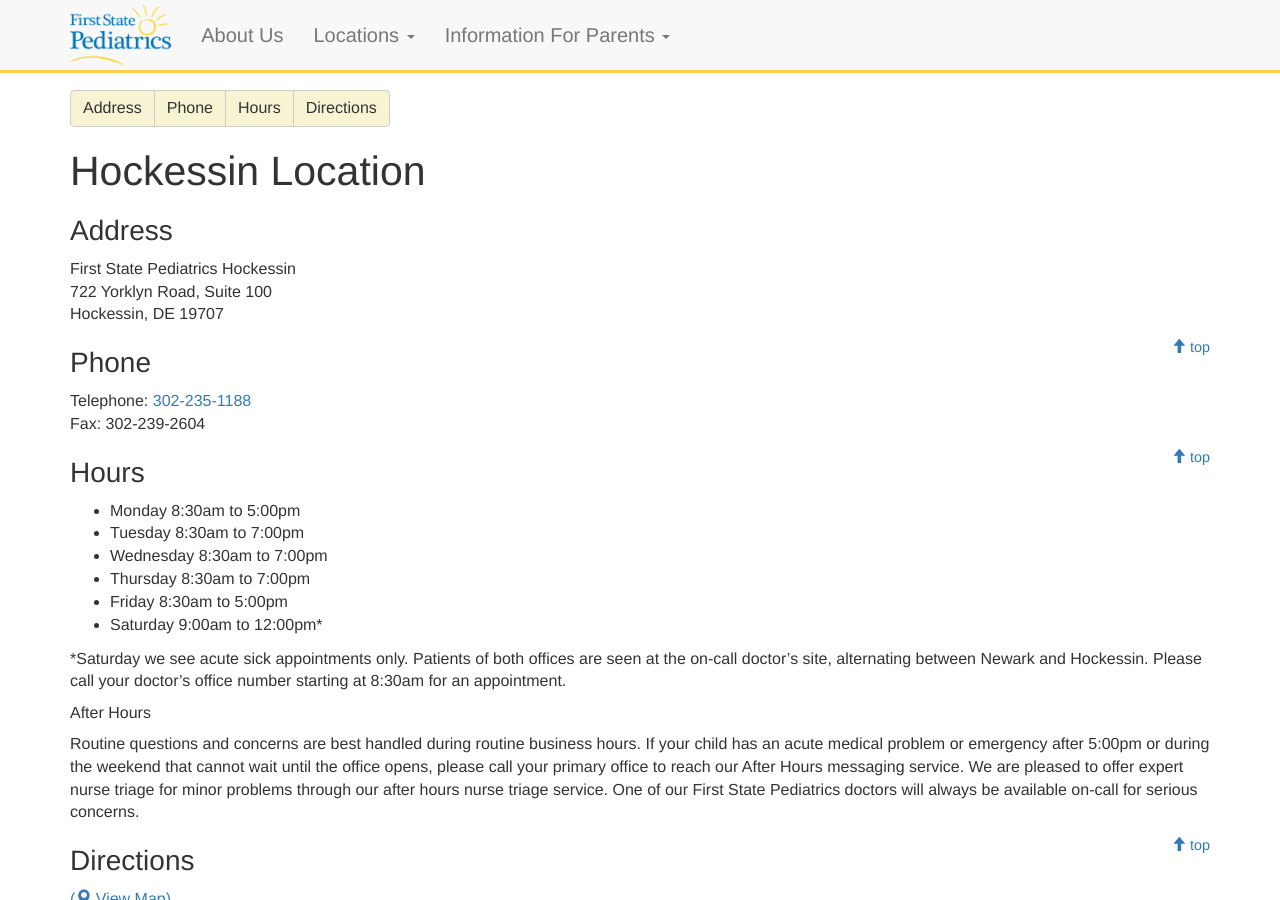
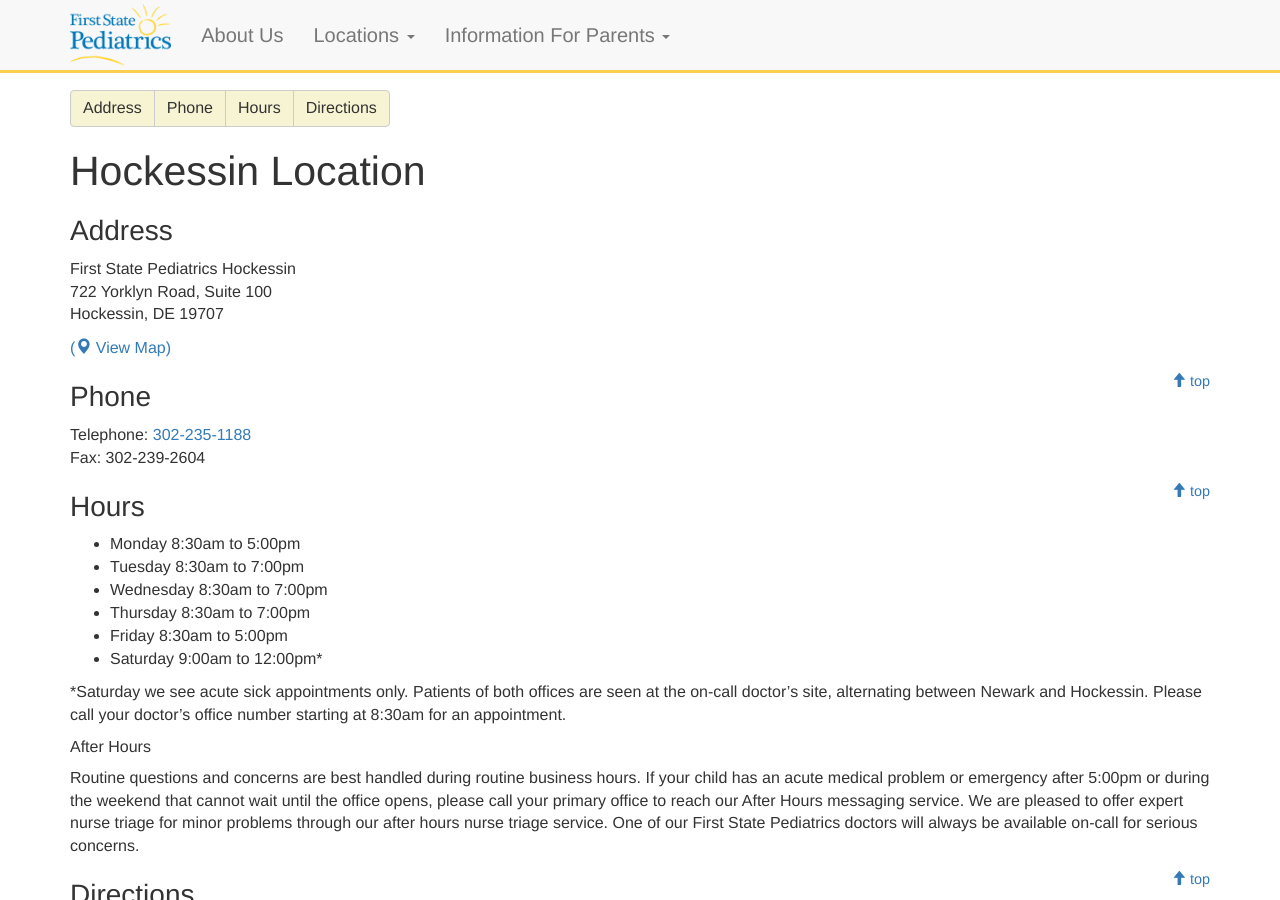
Before and after one commit to firststatepediatrics/firststatepediatrics.github.io, a Jekyll site: the page built from location-hockessin.md, in a window 1280 px wide and 900 px high. Built offline with Jekyll 4.4.1, drawn with Linux system fonts in a browser that asks for light colours.

Commit message:
adding map link below addresses

```diff
--- a/location-hockessin.md
+++ b/location-hockessin.md
@@ -19,6 +19,8 @@
 First State Pediatrics Hockessin
 722 Yorklyn Road, Suite 100
 Hockessin, DE 19707
+
+[(<span class="glyphicon glyphicon-map-marker" aria-hidden="true" markdown="1"></span> View Map)](https://www.google.com/maps/place/First+State+Pediatrics+-+Hockessin/@39.7896404,-75.6924202,17z/data=!3m1!4b1!4m5!3m4!1s0x89c6ff735494deb9:0x5a177348b20a76a1!8m2!3d39.7896363!4d-75.6902262)
 
 <a href="#top" class="top-jump" title="back to top"><span class="glyphicon glyphicon-arrow-up" aria-hidden="true"></span> top</a>
 
```
Also changed, not shown: location-newark.md (+2 -0 lines).
